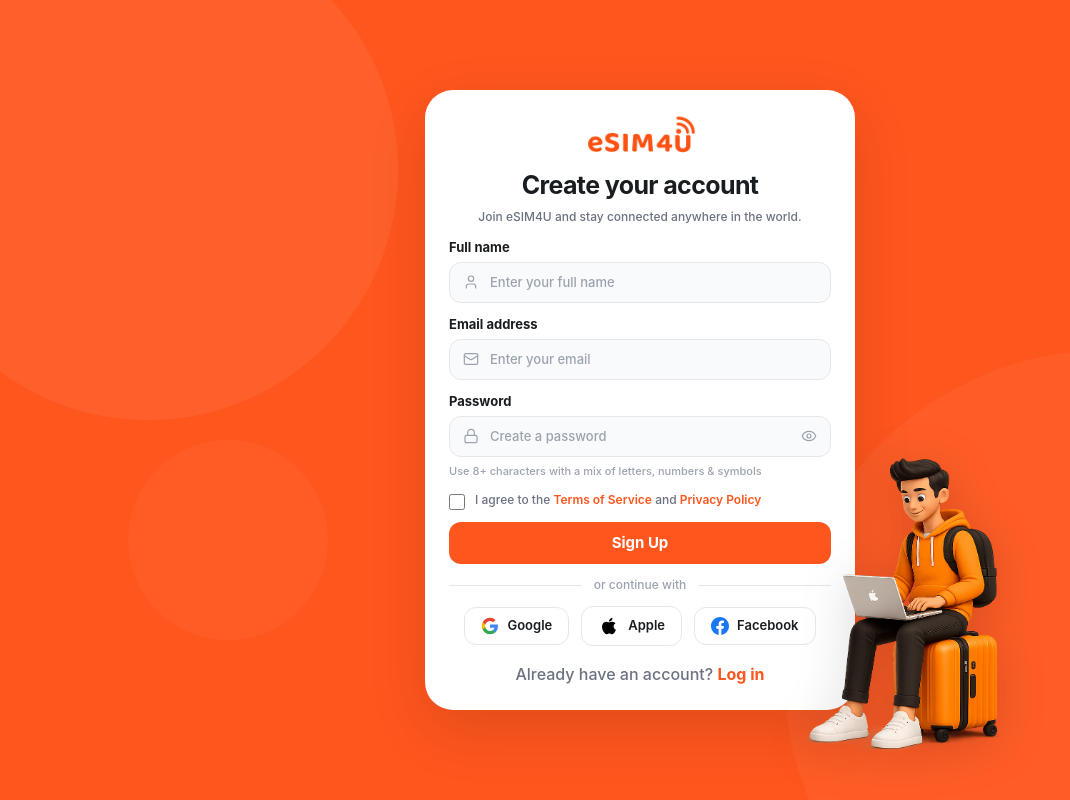
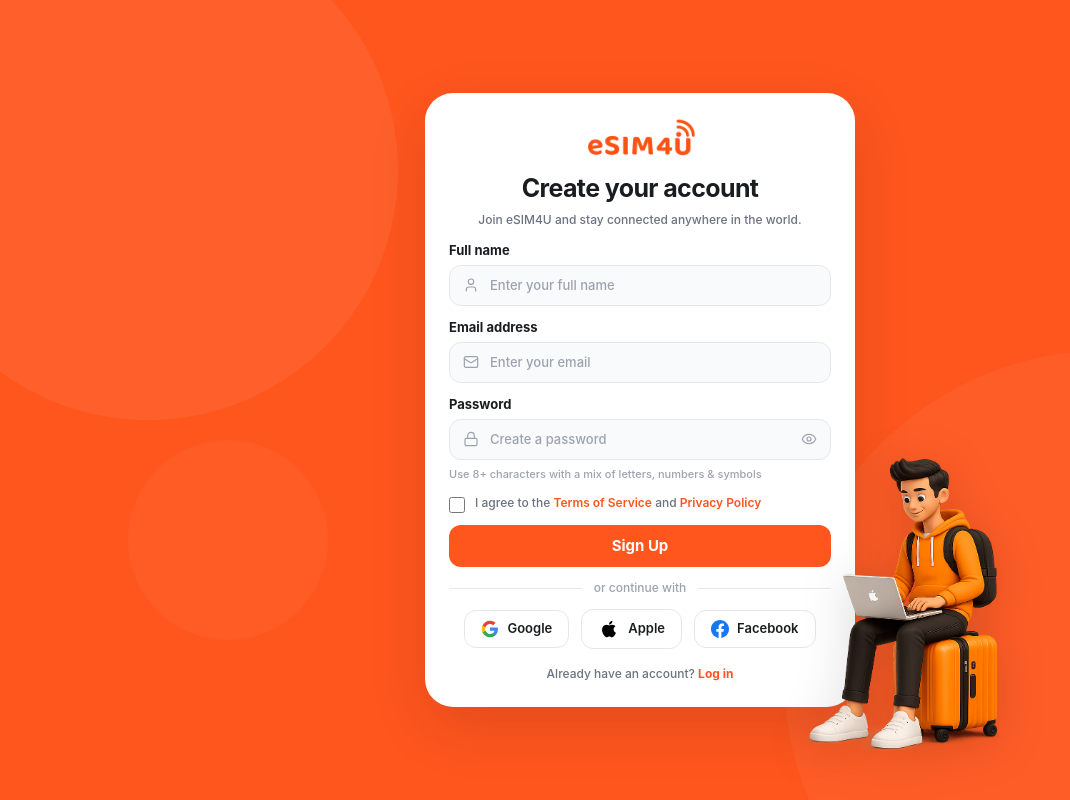
Before and after one commit to Darshan101005/ESIM4U, a Next.js app in the folder packages/web/: page /signup in a window 1280 px wide. Shown: the whole page, without its empty margins (0-1070 px from the left). Built offline with nearby package versions, Linux system fonts and the light colour scheme.

Commit message:
Refactor layout and transition effects on login and signup pages for improved responsiveness and visual consistency

```diff
--- a/packages/web/app/login/page.tsx
+++ b/packages/web/app/login/page.tsx
@@ -21,10 +21,11 @@
       <div className="absolute bottom-[-20%] left-[-10%] w-[500px] h-[500px] rounded-full bg-white/[0.04]"></div>
       <div className="absolute top-[30%] right-[15%] w-[200px] h-[200px] rounded-full bg-white/[0.03]"></div>
 
+      <div className={`absolute inset-0 flex items-center justify-center transition-all duration-1000 ease-out ${
+          mounted ? "opacity-100 translate-y-0" : "opacity-0 translate-y-6"
+      }`}>
         <div
-        className={`hidden lg:block absolute z-20 pointer-events-none transition-all duration-1000 ease-out ${
-          mounted ? "opacity-100 translate-y-0" : "opacity-0 translate-y-6"
-        }`}
+          className="hidden lg:block absolute z-20 pointer-events-none"
           style={{ bottom: "5%", left: "calc(50% - 360px)" }}
         >
           <div className="relative w-[210px] h-[300px]">
@@ -38,11 +39,7 @@
           </div>
         </div>
 
-      <div
-        className={`relative z-10 transition-all duration-1000 ease-out ${
-          mounted ? "opacity-100 translate-y-0" : "opacity-0 translate-y-6"
-        }`}
-      >
+        <div className="relative z-10">
           <div className="bg-white rounded-[28px] p-6 md:p-7 w-[410px] max-w-[92vw] shadow-[0_20px_60px_rgba(0,0,0,0.12)]">
           <div className="flex flex-col items-center mb-4">
             <Link href="/" className="transition-transform duration-300 hover:scale-105">
@@ -152,14 +149,15 @@
             </button>
           </div>
 
-          <p className="text-center text-[16px] text-[#6B7280] font-medium mt-5">
+          <p className="text-center text-[13px] text-[#6B7280] font-medium mt-5">
             Don&apos;t have an account?{" "}
-            <Link href="/signup" className="text-[#FF561E] font-bold hover:text-[#e04b19] hover:underline transition-all">
+            <Link href="/signup" className="text-[#FF561E] font-bold hover:underline transition-all">
               Sign up
             </Link>
           </p>
         </div>
       </div>
     </div>
+    </div>
   );
 }
--- a/packages/web/app/signup/page.tsx
+++ b/packages/web/app/signup/page.tsx
@@ -23,10 +23,11 @@
       <div className="absolute bottom-[-25%] right-[-12%] w-[650px] h-[650px] rounded-full bg-white/[0.04]"></div>
       <div className="absolute bottom-[20%] left-[10%] w-[200px] h-[200px] rounded-full bg-white/[0.03]"></div>
 
+      <div className={`absolute inset-0 flex items-center justify-center transition-all duration-1000 ease-out ${
+          mounted ? "opacity-100 translate-y-0" : "opacity-0 translate-y-6"
+      }`}>
         <div
-        className={`hidden lg:block absolute z-20 pointer-events-none transition-all duration-1000 ease-out ${
-          mounted ? "opacity-100 translate-y-0" : "opacity-0 translate-y-6"
-        }`}
+          className="hidden lg:block absolute z-20 pointer-events-none"
           style={{ bottom: "5%", right: "calc(50% - 380px)" }}
         >
           <div className="relative w-[220px] h-[310px]">
@@ -40,11 +41,7 @@
           </div>
         </div>
 
-      <div
-        className={`relative z-10 transition-all duration-1000 ease-out ${
-          mounted ? "opacity-100 translate-y-0" : "opacity-0 translate-y-6"
-        }`}
-      >
+        <div className="relative z-10">
           <div className="bg-white rounded-[28px] p-5 md:p-6 w-[430px] max-w-[92vw] shadow-[0_20px_60px_rgba(0,0,0,0.12)]">
           <div className="flex flex-col items-center mb-3">
             <Link href="/" className="transition-transform duration-300 hover:scale-105">
@@ -189,14 +186,15 @@
             </button>
           </div>
 
-          <p className="text-center text-[16px] text-[#6B7280] font-medium mt-4">
+          <p className="text-center text-[12px] text-[#6B7280] font-medium mt-4">
             Already have an account?{" "}
-            <Link href="/login" className="text-[#FF561E] font-bold hover:text-[#e04b19] hover:underline transition-all">
+            <Link href="/login" className="text-[#FF561E] font-bold hover:underline transition-all">
               Log in
             </Link>
           </p>
         </div>
       </div>
      </div>
+    </div>
   );
 }
```
Lines whose indentation alone changed are shown as unchanged.
